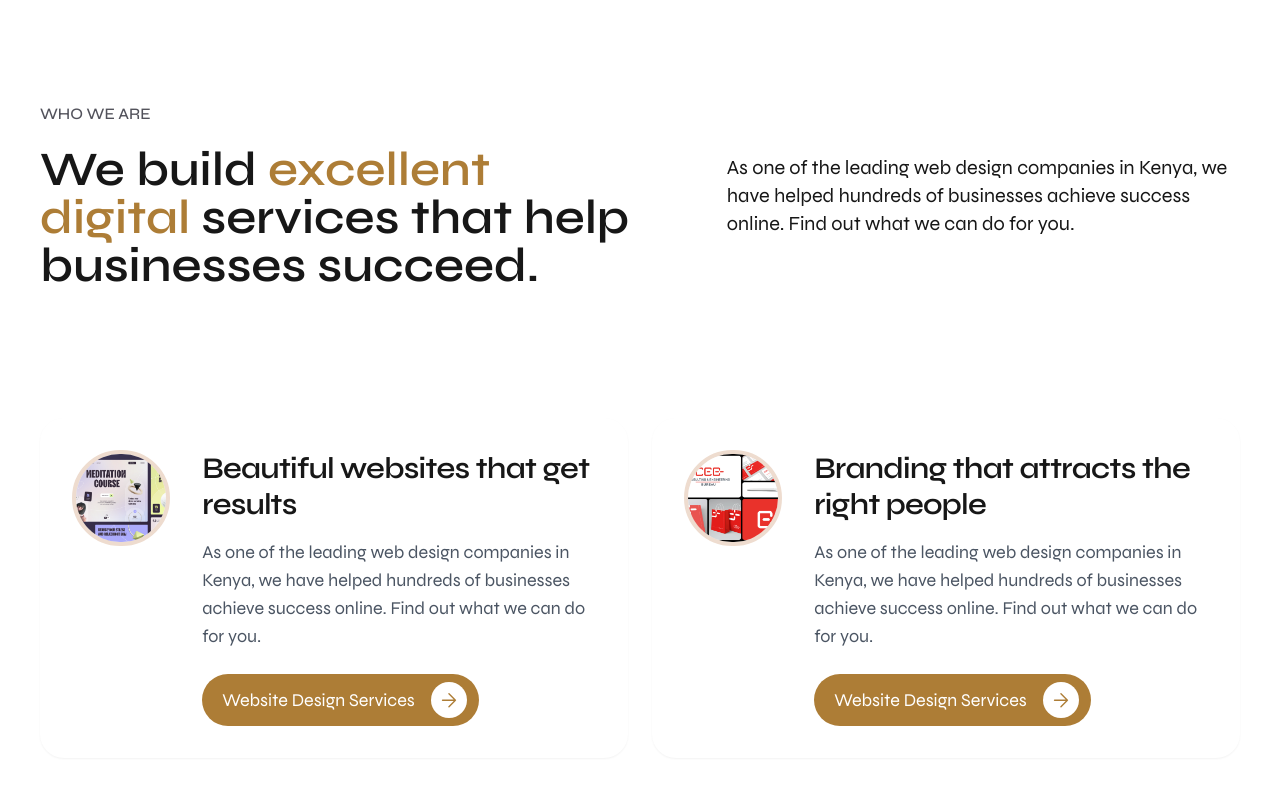
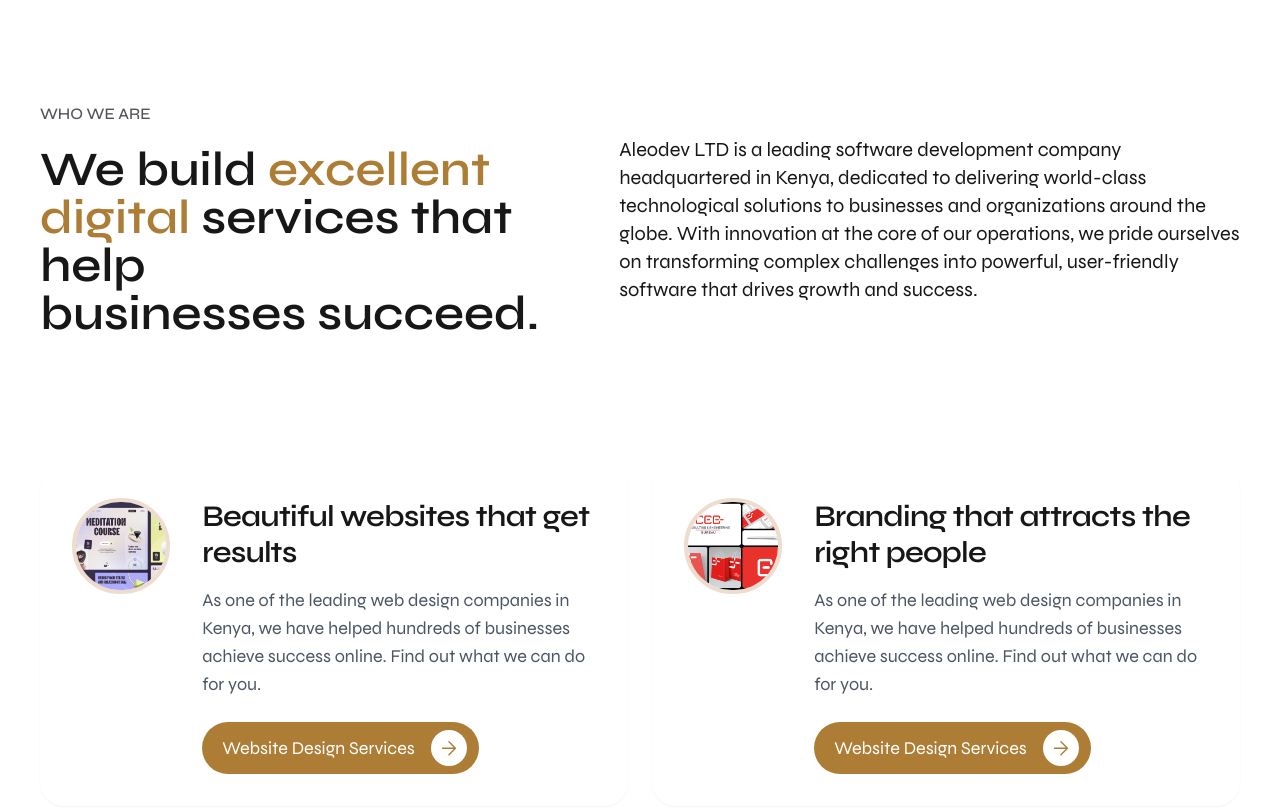
Before and after one commit to johnifemezuo/aleodev, a Next.js app: page / in a window 1280 px wide. Shown: the part 1160-1972 px from the top of the page. Built offline with nearby package versions, Linux system fonts and the light colour scheme.

Commit message:
changing content

```diff
--- a/src/components/Modules/Homepage/HomeAbout.tsx
+++ b/src/components/Modules/Homepage/HomeAbout.tsx
@@ -68,9 +68,7 @@
 
             <ScrollReveal hidden={{ y: 100 }} delay={0.8} visible={{ y: 0 }}>
               <p className="text-base lg:text-xl">
-                As one of the leading web design companies in Kenya, we have
-                helped hundreds of businesses achieve success online. Find out
-                what we can do for you.
+              Aleodev LTD is a leading software development company headquartered in Kenya, dedicated to delivering world-class technological solutions to businesses and organizations around the globe. With innovation at the core of our operations, we pride ourselves on transforming complex challenges into powerful, user-friendly software that drives growth and success.
               </p>
             </ScrollReveal>
           </div>
```
